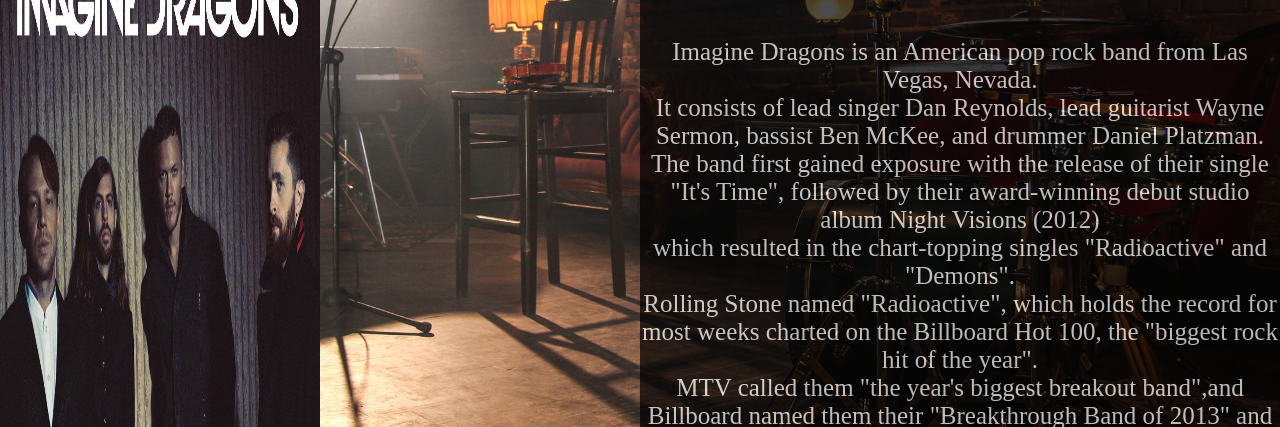
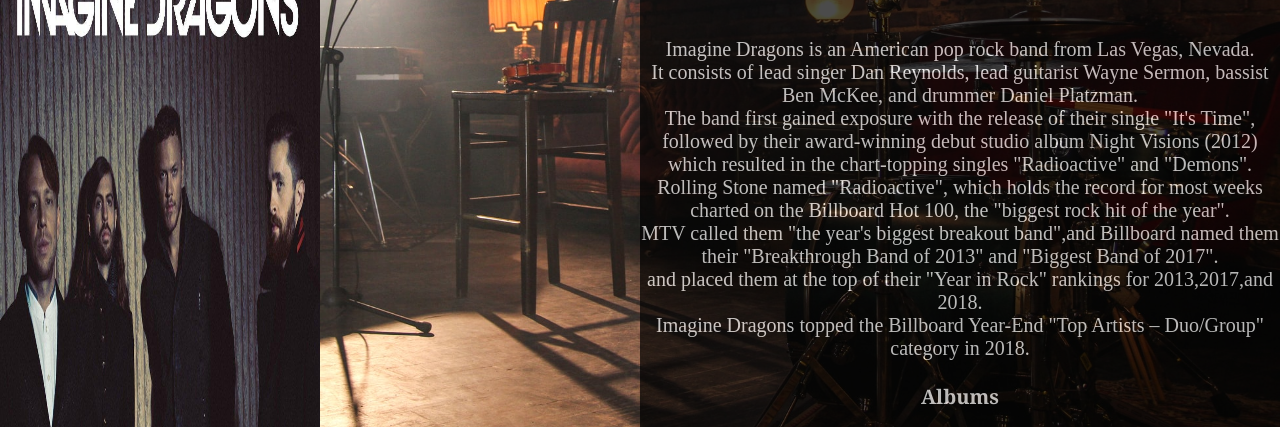
Before and after one commit to SultanKirigha/My-Favorite-Band, a plain HTML site: page index.html in a window 1280 px wide. Shown: the part 352-779 px from the top of the page. Drawn offline with Linux system fonts and the light colour scheme.

Commit message:
changes to initial commit

```diff
--- a/index.html
+++ b/index.html
@@ -19,7 +19,7 @@
                 <h2>About</h2>
                 <p>Imagine Dragons is an American pop rock band from Las Vegas, Nevada.<br>It consists of lead singer Dan Reynolds, lead guitarist Wayne Sermon, bassist Ben McKee, and drummer Daniel Platzman.<br>The band first gained exposure with the release of their single "It's Time", followed by their award-winning debut studio album Night Visions (2012)<br> which resulted in the chart-topping singles "Radioactive" and "Demons".<br> Rolling Stone named "Radioactive", which holds the record for most weeks charted on the Billboard Hot 100, the "biggest rock hit of the year".<br> MTV called them "the year's biggest breakout band",and Billboard named them their "Breakthrough Band of 2013" and "Biggest Band of 2017".<br> and placed them at the top of their "Year in Rock" rankings for 2013,2017,and 2018.<br> Imagine Dragons topped the Billboard Year-End "Top Artists – Duo/Group" category in 2018.<br><br>
                 <!--a bold list of Imagine Dragons albums and some inline CSS-->
-                <b style="font-size: 35px;font-family:Georgia, 'Times New Roman', Times, serif;">Albums
+                <b style="font-size: 20px;font-family:Georgia, 'Times New Roman', Times, serif;">Albums
                     <ul>
                         <li>Origins</li>
                         <li>Evolve</li>
--- a/style.css
+++ b/style.css
@@ -53,7 +53,7 @@ h2{
 }
 /*Styling the paragraph tag in Section 2*/
 p{
-    font-size: 25px;
+    font-size: 20px;
     text-align: center;
 }
 /*Divides Section 2 from Section 3*/
```
